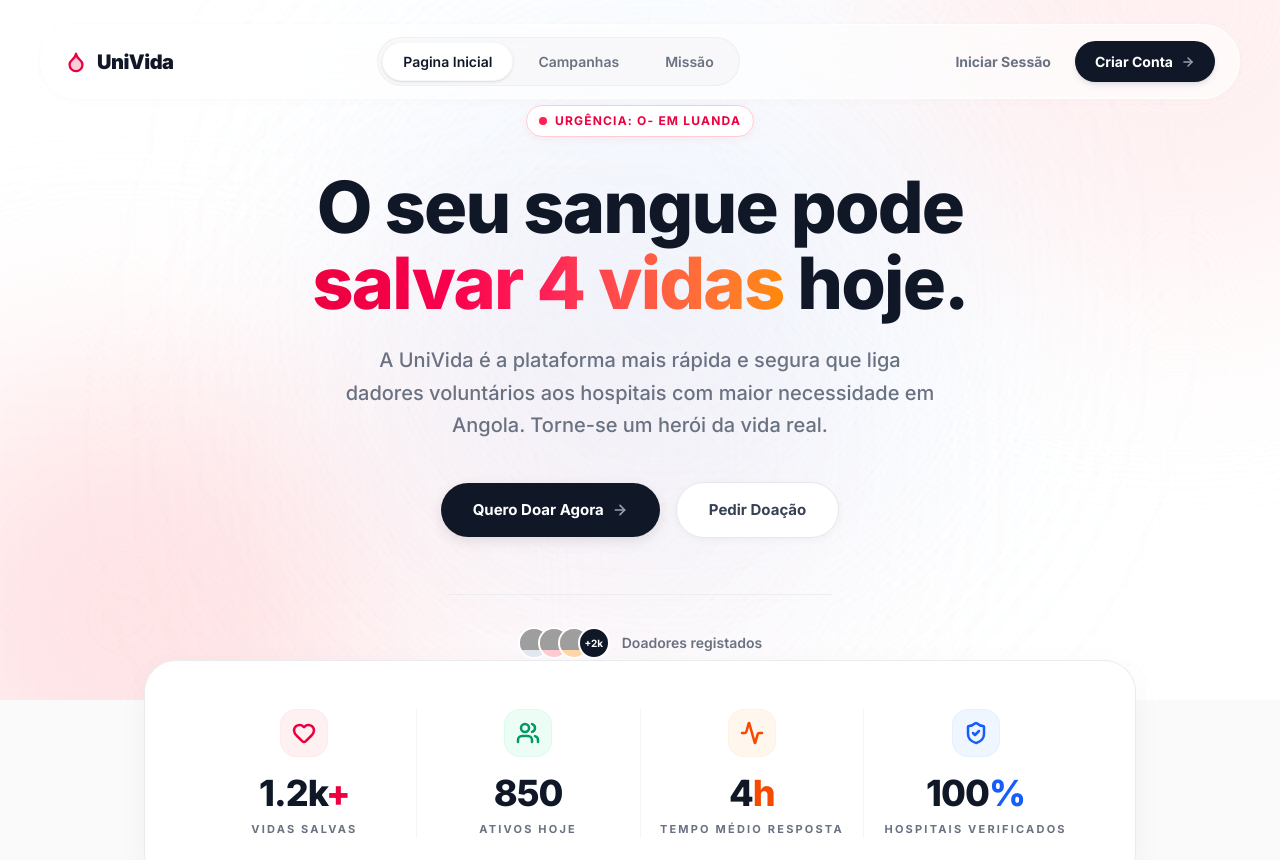
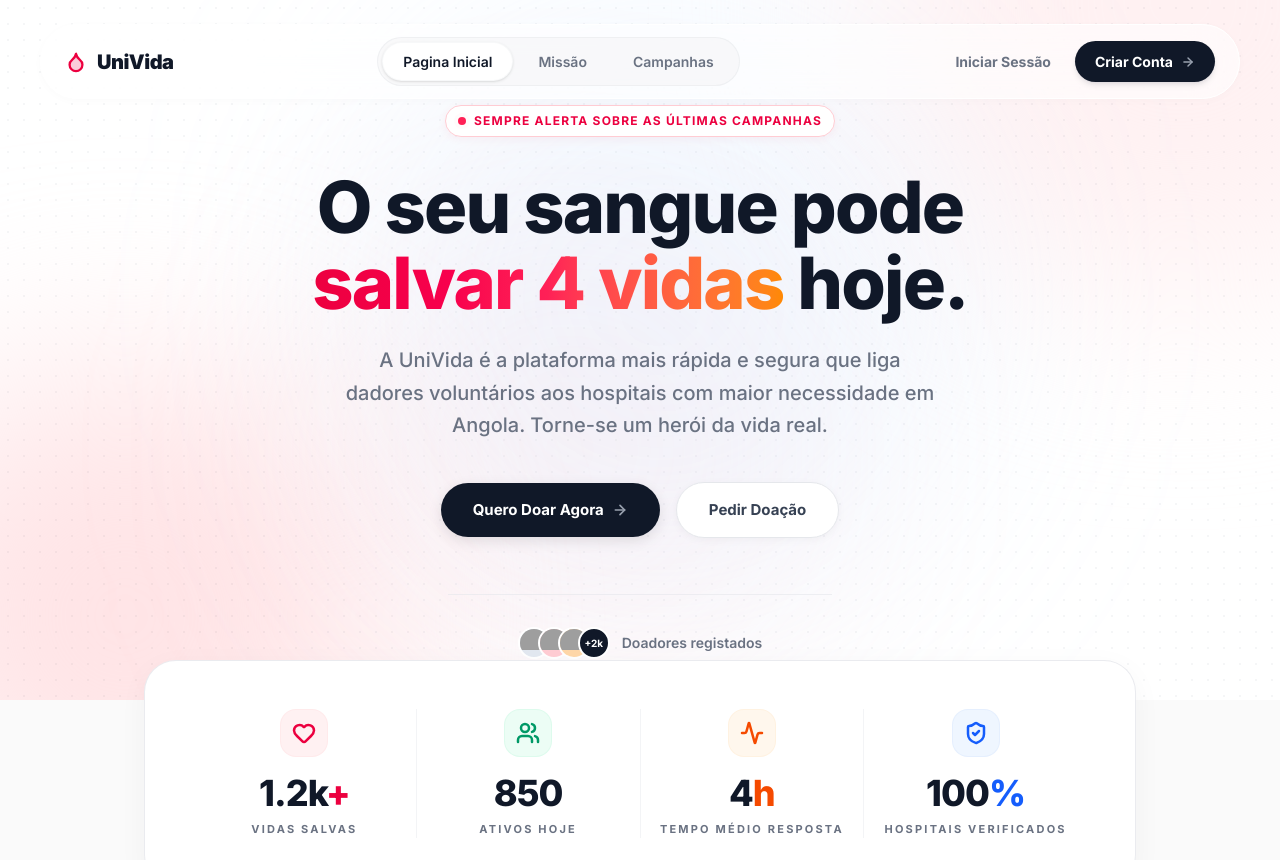
Before and after one commit to GracianoNetoo/helpblood-project, a Vue app: page / in a window 1280 px wide. Shown: the top 860 px of the page. Built offline with nearby package versions, Linux system fonts and the light colour scheme; grey boxes are pictures that could not be loaded.

Commit message:
fix: corrigir texto de urgência no HeaderCard e duplicar link de campanhas no Header

```diff
--- a/src/components/Header.vue
+++ b/src/components/Header.vue
@@ -83,8 +83,8 @@ onUnmounted(() => {
                 <!-- Desktop Navigation Items -->
                 <div class="hidden md:flex items-center gap-1 bg-gray-100/50 p-1 rounded-full border border-gray-200/50">
                     <a href="#home" @click="activeLink = 'home'" :class="activeLink === 'home' ? 'text-gray-900 bg-white shadow-sm border-gray-200/30' : 'text-gray-500 hover:text-gray-900 hover:bg-white/50 border-transparent'" class="px-5 py-2 rounded-full text-[14px] font-semibold border transition-all">Pagina Inicial</a>
+                    <a href="#missao" @click="activeLink = 'missao'" :class="activeLink === 'missao' ? 'text-gray-900 bg-white shadow-sm border-gray-200/30' : 'text-gray-500 hover:text-gray-900 hover:bg-white/50 border-transparent'" class="px-5 py-2 rounded-full text-[14px] font-semibold border transition-all">Missão</a>
                     <a href="#campanhas" @click="activeLink = 'campanhas'" :class="activeLink === 'campanhas' ? 'text-gray-900 bg-white shadow-sm border-gray-200/30' : 'text-gray-500 hover:text-gray-900 hover:bg-white/50 border-transparent'" class="px-5 py-2 rounded-full text-[14px] font-semibold border transition-all">Campanhas</a>
-                    <a href="#missao" @click="activeLink = 'missao'" :class="activeLink === 'missao' ? 'text-gray-900 bg-white shadow-sm border-gray-200/30' : 'text-gray-500 hover:text-gray-900 hover:bg-white/50 border-transparent'" class="px-5 py-2 rounded-full text-[14px] font-semibold border transition-all">Missão</a>
                 </div>
 
                 <!-- Desktop CTA Actions -->
--- a/src/components/HeaderCard.vue
+++ b/src/components/HeaderCard.vue
@@ -25,7 +25,7 @@ const emit = defineEmits(['click-pedir-doacao', 'click-quero-doar']);
             <span class="animate-ping absolute inline-flex h-full w-full rounded-full bg-rose-400 opacity-75"></span>
             <span class="relative inline-flex rounded-full h-2 w-2 bg-rose-500"></span>
           </span>
-          <span class="text-[12px] font-bold text-rose-600 uppercase tracking-widest">Urgência: O- em Luanda</span>
+          <span class="text-[12px] font-bold text-rose-600 uppercase tracking-widest">Sempre Alerta Sobre As últimas Campanhas</span>
         </div>
 
         <h1 class="text-[40px] md:text-[72px] font-extrabold text-gray-900 mb-6 leading-[1.05] tracking-tight">
```
